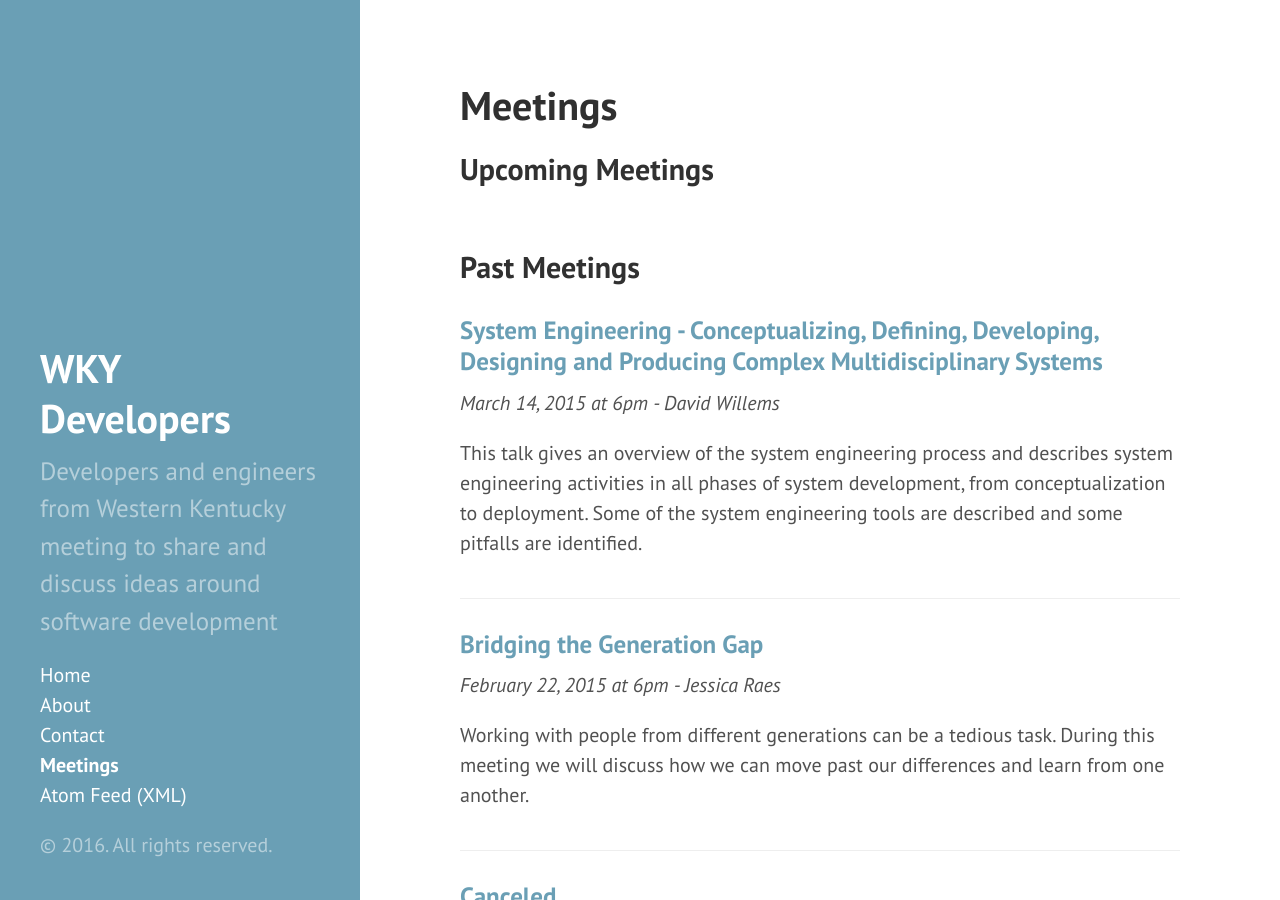
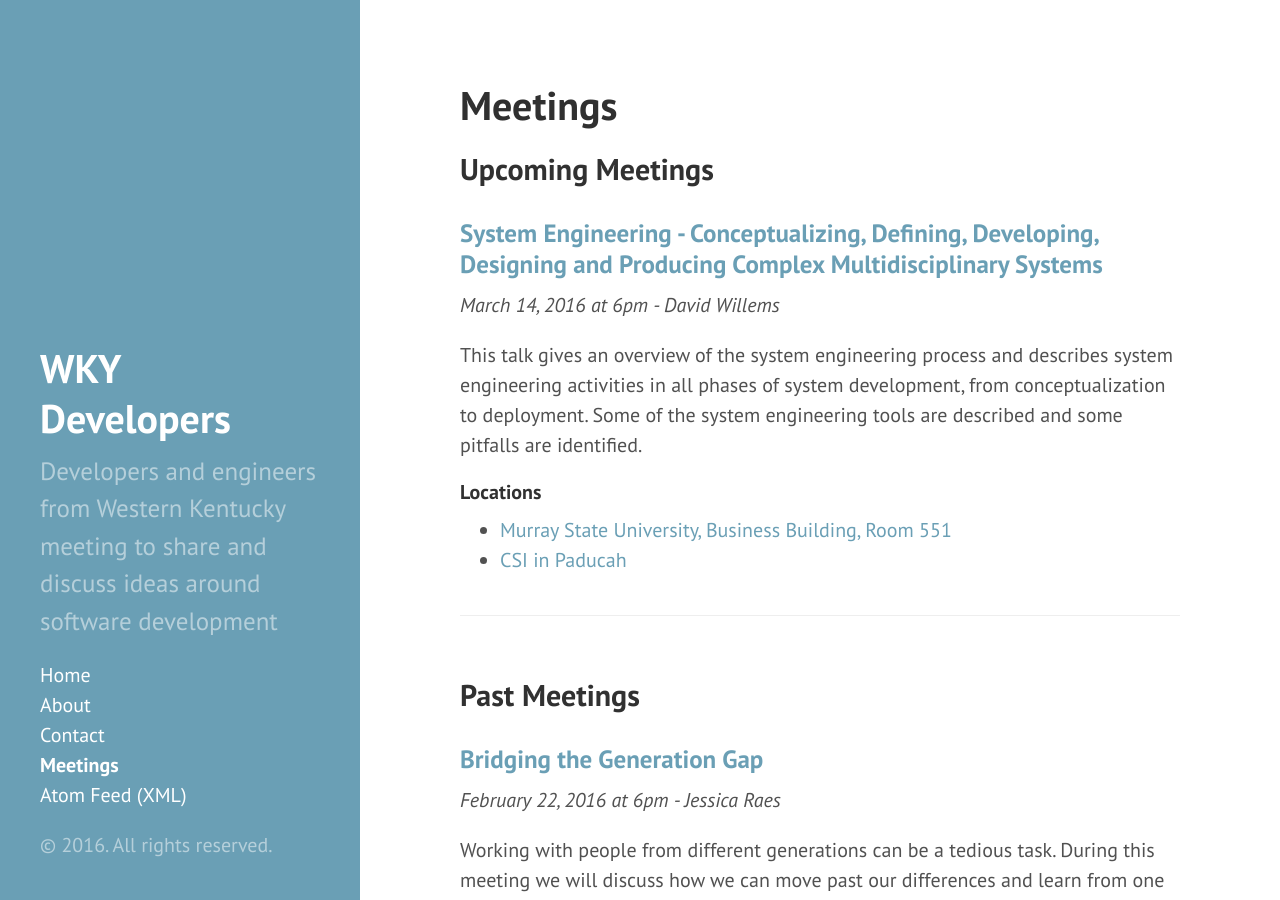
Before and after one commit to wkydev/wkydev.github.io, a Jekyll site: the page built from meetings.md, in a window 1280 px wide and 900 px high. Built offline with Jekyll 4.4.1, drawn with Linux system fonts in a browser that asks for light colours; nearby versions of some CDN libraries; Markdown is read by kramdown in place of the engine named in the settings.

Commit message:
Fix meeting dates

```diff
--- a/_data/meetings.yml
+++ b/_data/meetings.yml
@@ -101,7 +101,7 @@
   topic: 'Canceled'
   topicSummary: "Meeting has been canceled"
 - id: 11
-  date: 2015-2-22 18:00:00 -0500
+  date: 2016-2-22 18:00:00 -0500
   time: '6pm'
   speaker: Jessica Raes
   topic: 'Bridging the Generation Gap'
@@ -112,7 +112,7 @@
     - name: 'CSI in Paducah'
       map_url: 'https://www.google.com/maps/place/Computer+Services+Inc/@37.075908,-88.677185,15z/data=!4m2!3m1!1s0x0:0x593c83ac6bff131d'
 - id: 12
-  date: 2015-3-14 18:00:00 -0500
+  date: 2016-3-14 18:00:00 -0500
   time: '6pm'
   speaker: David Willems
   topic: 'System Engineering - Conceptualizing, Defining, Developing, Designing and Producing Complex Multidisciplinary Systems'
```
